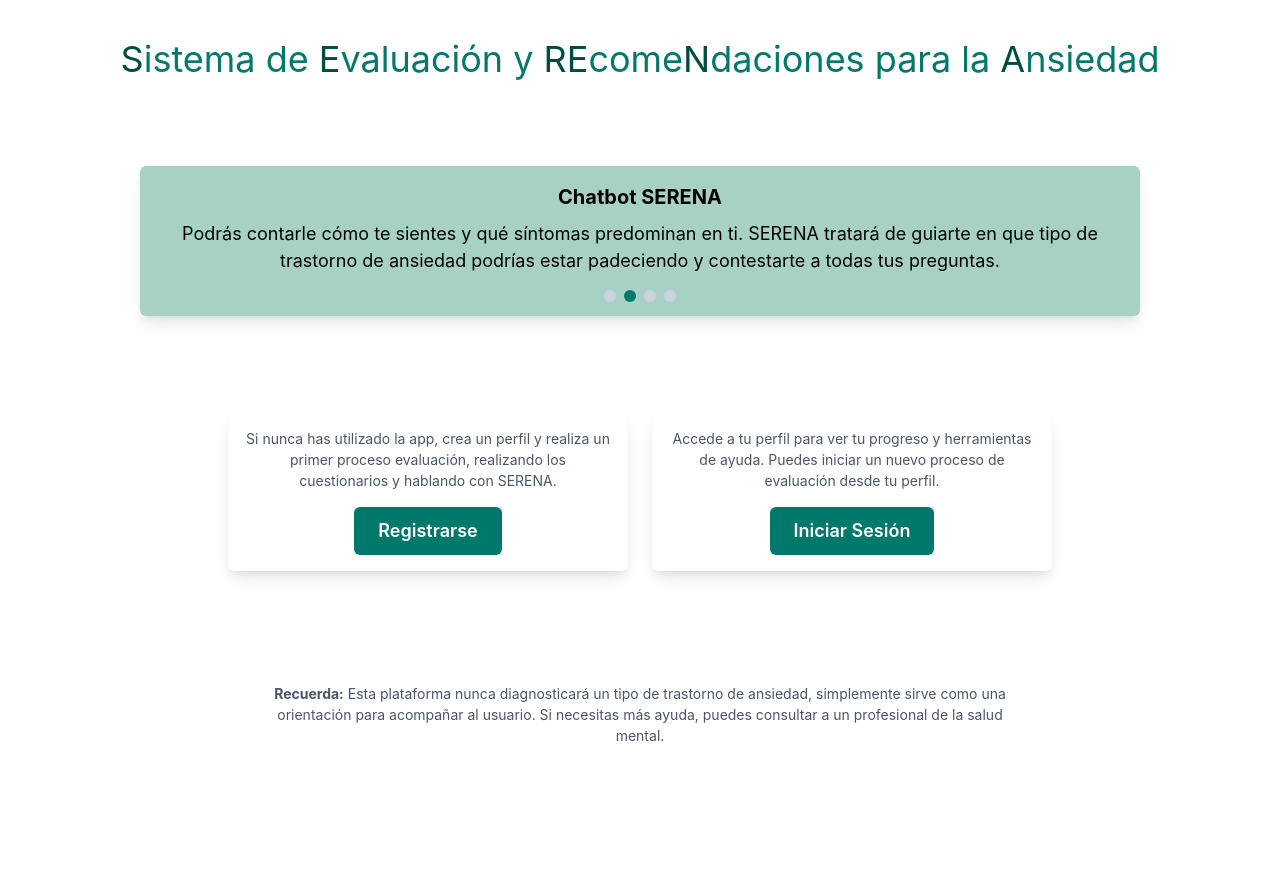
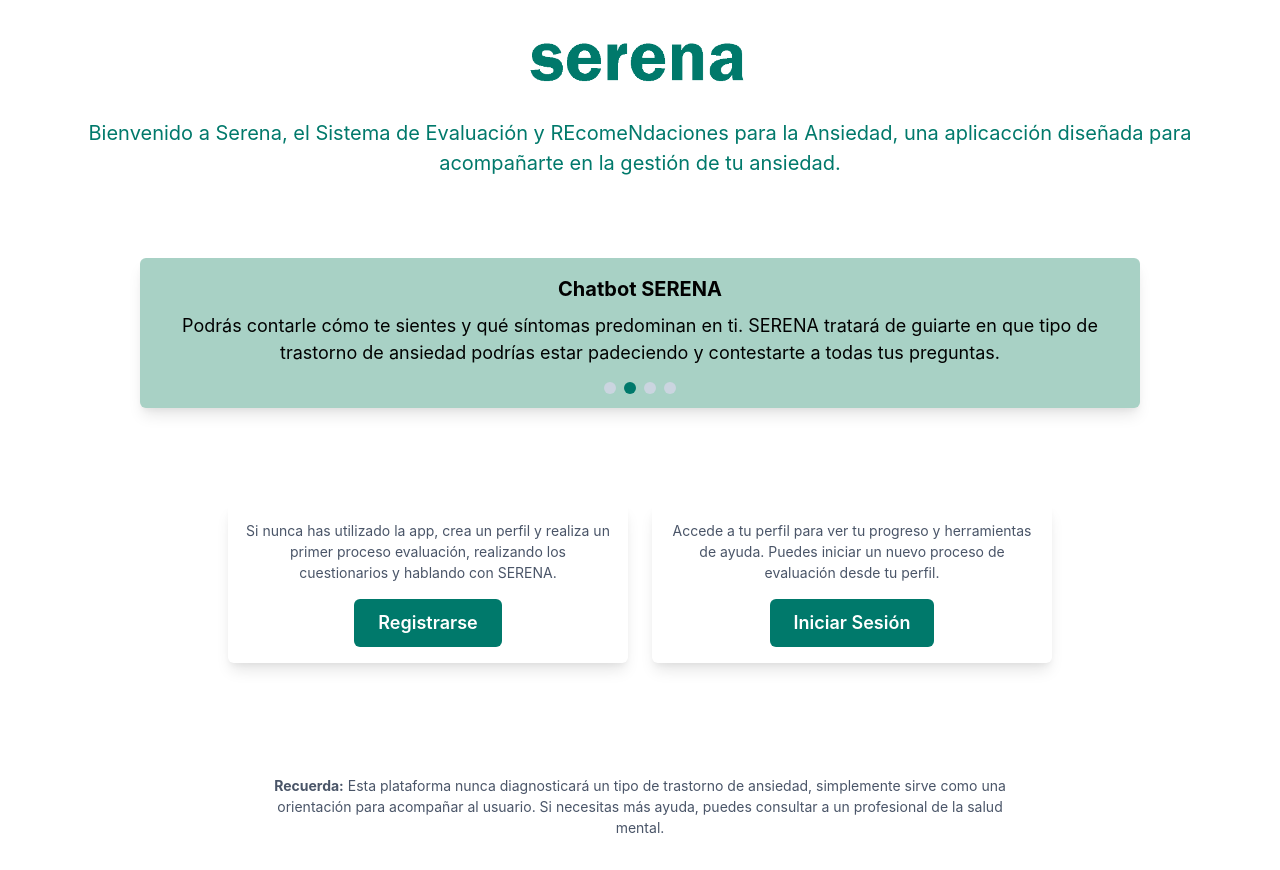
Before and after one commit to AlejandroGarciaMenor/TFG_GISI, a React (Create React App) app in the folder frontend/: page / in a window 1280 px wide. Before the commit the page ends 800 px from the top, so only its background shows below. Built offline with nearby package versions, Linux system fonts and the light colour scheme.

Commit message:
logo en home

```diff
--- a/frontend/src/Home.jsx
+++ b/frontend/src/Home.jsx
@@ -4,18 +4,18 @@ import {
   Box,
   Text,
   Button,
+  Image,
 } from "@chakra-ui/react";
 import {motion} from "framer-motion";
 import { useNavigate } from "react-router-dom";
 
-const MotionText = motion(Text);
 const TituloAnimado = () => (
-  <MotionText fontSize={{ base: "2xl", md: "4xl" }} color="#00796b" textAlign="center" initial={{ opacity: 0, y: -100 }} animate={{ opacity: 1, y: 0 }} transition={{ duration: 2 }}>
-    <span style={{ color: "#004d40" }}>S</span>istema de{" "}
-    <span style={{ color: "#004d40" }}>E</span>valuación y{" "}
-    <span style={{ color: "#004d40" }}>RE</span>come<span style={{ color: "#004d40" }}>N</span>daciones para la{" "}
-    <span style={{ color: "#004d40" }}>A</span>nsiedad
-  </MotionText>
+  <MotionBox initial={{ opacity: 0, y: -100 }} animate={{ opacity: 1, y: 0 }} transition={{ duration: 2 }} textAlign="center">
+    <Image src="/images/logo.png" alt="Logo" objectFit="cover" width="230px" height="70px" mb={4} mx="auto"/>
+    <Text fontSize={{ base: "l", md: "xl" }} color="#00796b">
+      Bienvenido a Serena, el Sistema de Evaluación y REcomeNdaciones para la Ansiedad, una aplicacción diseñada para acompañarte en la gestión de tu ansiedad.
+    </Text>
+  </MotionBox>
 );
 
 const MotionBox = motion(Box);
```
Also changed, not shown: frontend/src/styles/Home.css (deleted, +0 -21 lines), frontend/public/images/logo.png (added).
